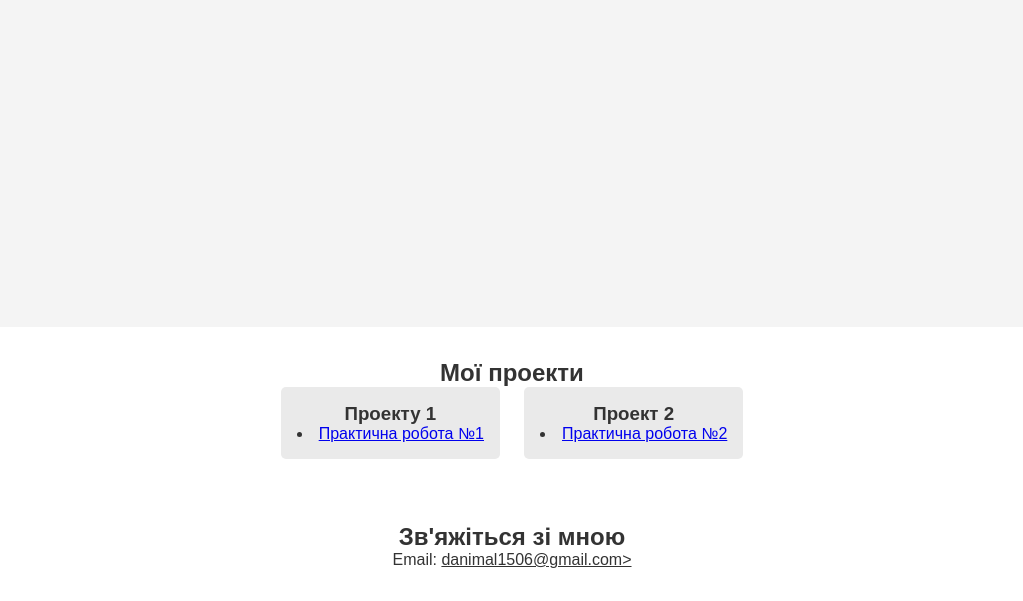
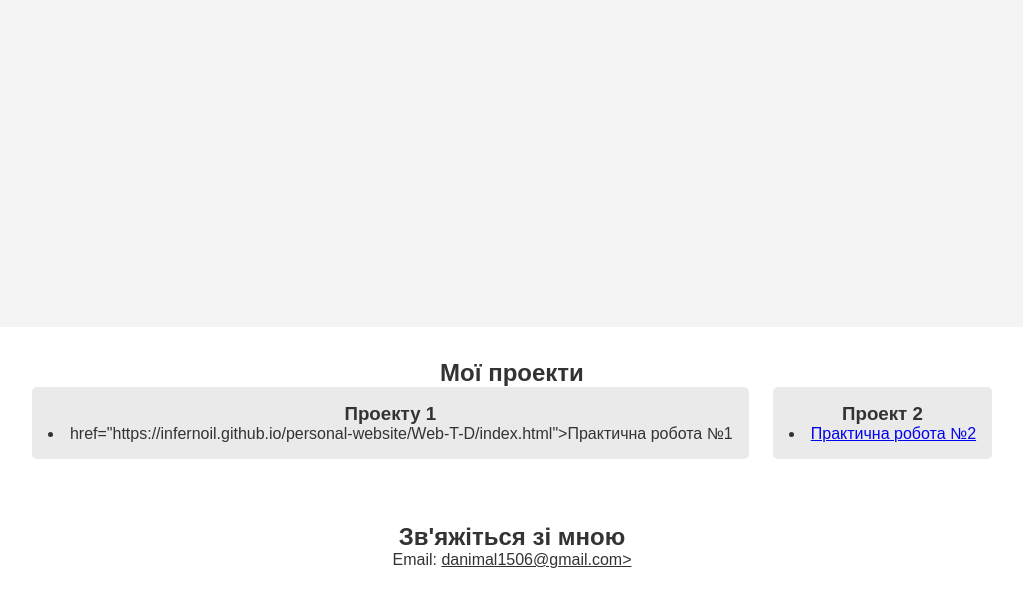
Before and after one commit to infernoil/Lab5, a plain HTML site: page index.html in a window 1280 px wide. Shown: the part 523-1124 px from the top of the page, without its empty margins (128-1151 px from the left). Drawn offline with Linux system fonts and the light colour scheme.

Commit message:
Update index.html

```diff
--- a/index.html
+++ b/index.html
@@ -35,7 +35,7 @@
             <!-- Кожен проект можна описати в окремому div -->
             <div class="project-item">
                 <h3>Проекту 1</h3>
-                 <li><a href="https://infernoil.github.io/personal-website/Web-T-D/index.html">Практична робота №1</a></li>
+                 <li> href="https://infernoil.github.io/personal-website/Web-T-D/index.html">Практична робота №1</li>
             </div>
             <div class="project-item">
                 <h3>Проект 2</h3>
```
